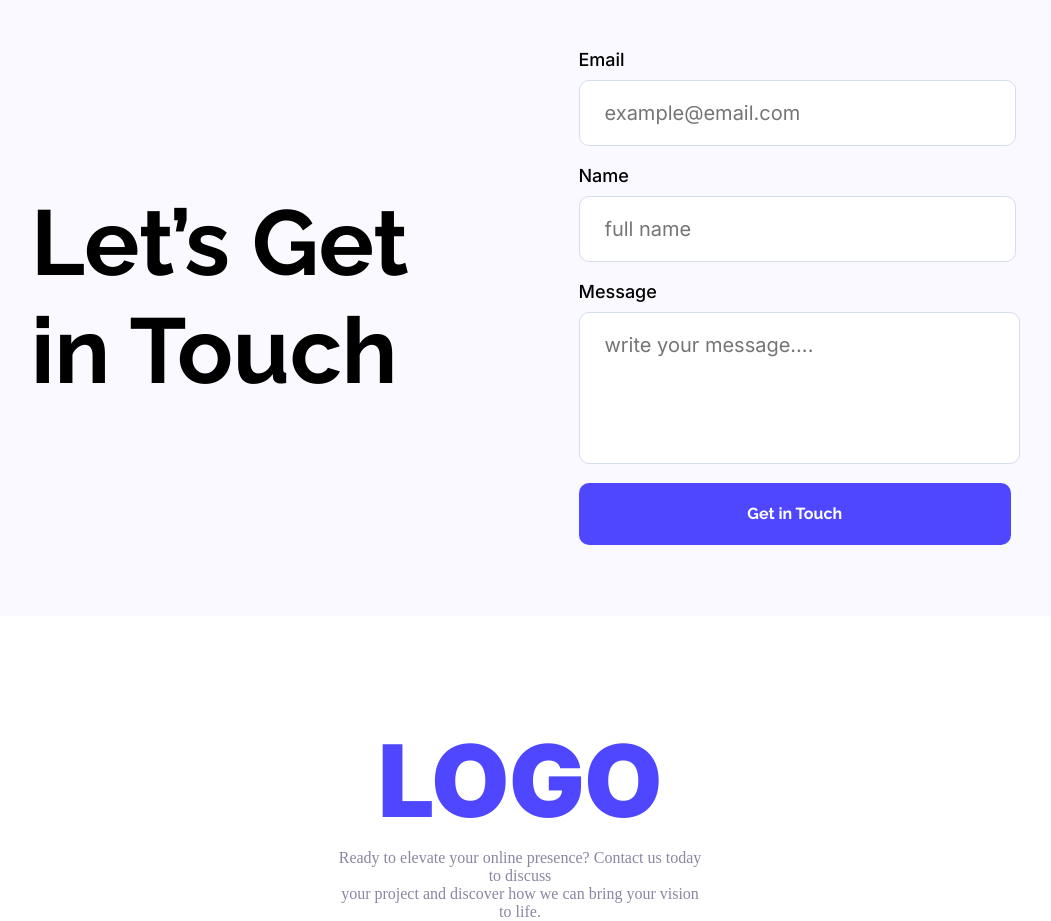
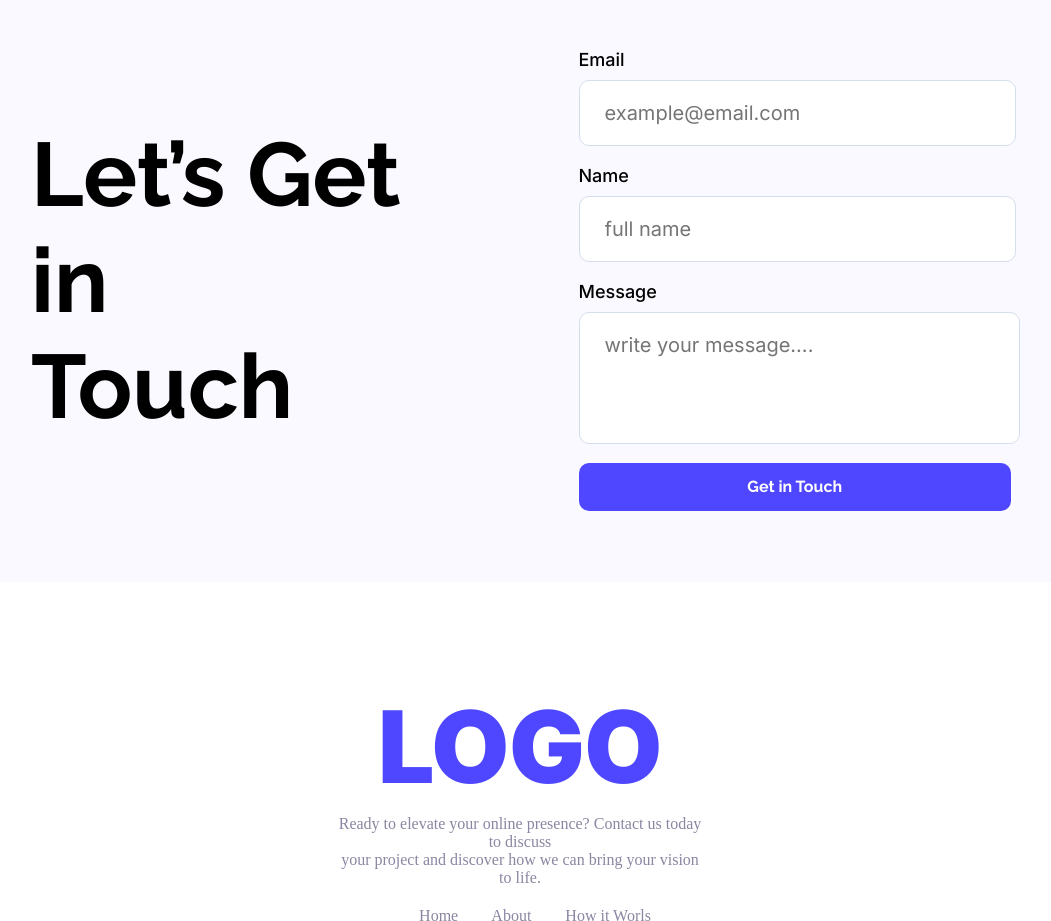
Before and after one commit to mdalihasan899/My-First-Assignment, a plain HTML site: page index.html in a window 1280 px wide. Shown: the part 2920-3841 px from the top of the page, without its empty margins (120-1171 px from the left). Drawn offline with Linux system fonts and the light colour scheme.

Commit message:
short problem solve

```diff
--- a/index.html
+++ b/index.html
@@ -137,7 +137,7 @@
           <!-- newsletter section -->
           <section class="newsletter-section">
             <div class="newsletter-collum dv">
-                <h1>Let’s Get in Touch</h1>
+                <h1>Let’s Get in<br> Touch</h1>
             </div>
             <div class="newsletter-collum">
                 <form action="">
@@ -150,7 +150,7 @@
                     <label for="message">Message</label>
                     <textarea id="" placeholder="write your message...." class="tarea"></textarea>
 
-                    <button class="button-container" type="submit">Get in Touch</button>
+                    <button class="button-container btn" type="submit">Get in Touch</button>
                 </form>
             </div>
           </section>
--- a/styles/index.css
+++ b/styles/index.css
@@ -245,7 +245,7 @@ body{
 }
 
 .newsletter-section h1{
-    font-size: 92px;
+    font-size: 90px;
     font-weight: bold;
     font-family: "Raleway", sans-serif;
     color: #000000;
@@ -273,7 +273,7 @@ body{
 
 .newsletter-section textarea{
     border: none;
-    height: 110px;
+    height: 90px;
     border-radius: 10px;
     background-color: #ffffff;
     border: 1px solid #D6DDED;
@@ -287,9 +287,9 @@ body{
     resize: none;
 }
 
-.newsletter-section button{
+.btn{
     width: 100%;
-    height: 62px;
+    height: 48px;
 }
 
 /* footer design */
```
